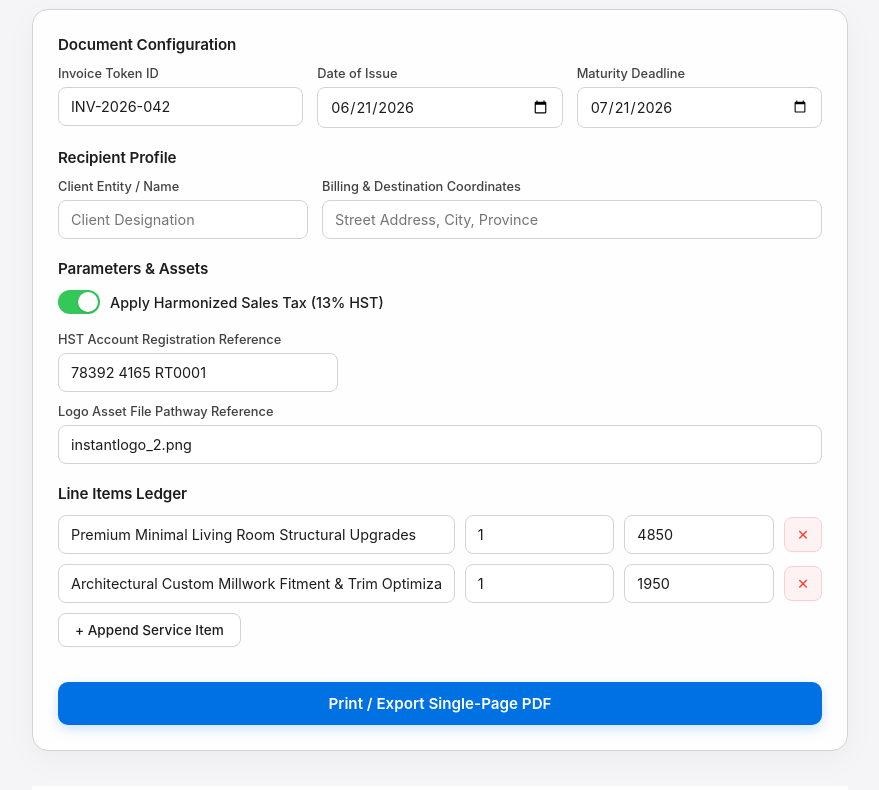
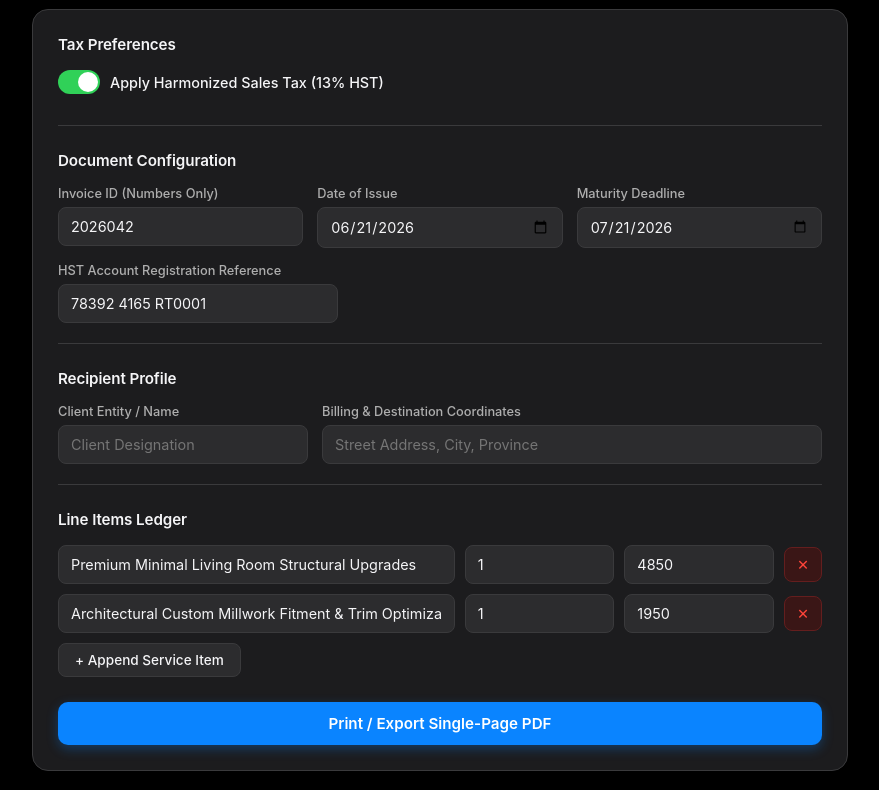
Before and after one commit to Safi-Won-it/InvoiceInstantRenovations, a plain HTML site: page index.html in a window 1280 px wide. Shown: the part 77-867 px from the top of the page, without its empty margins (200-1079 px from the left). Drawn offline with Linux system fonts and the light colour scheme.

Commit message:
Update index.html

```diff
--- a/index.html
+++ b/index.html
@@ -7,17 +7,17 @@
     <style>
         :root {
             --charcoal: #111111;
-            --muted-gray: #6e6e73;
+            --muted-gray: #8e8e93;
             --light-border: #e5e5e5;
 
-            /* Apple Pro Light Theme Colors for Controls (High Contrast) */
-            --apple-bg: #f5f5f7;
-            --apple-panel: rgba(255, 255, 255, 0.85);
-            --apple-input: #ffffff;
-            --apple-text-main: #1d1d1f;
-            --apple-text-label: #424245;
-            --apple-border: #d2d2d7;
-            --apple-accent: #0071e3;
+            /* Apple Pro Dark Theme Colors for Controls */
+            --apple-bg: #000000;
+            --apple-panel: #1c1c1e;
+            --apple-input: #2c2c2e;
+            --apple-text-main: #f5f5f7;
+            --apple-text-label: #aeaeae;
+            --apple-border: #3a3a3c;
+            --apple-accent: #0a84ff;
         }
 
         * {
@@ -30,7 +30,7 @@
 
         body {
             background-color: var(--apple-bg);
-            color: var(--charcoal);
+            color: var(--apple-text-main);
             padding: 30px 20px;
             display: flex;
             flex-direction: column;
@@ -46,11 +46,9 @@
             text-align: center;
         }
 
-        /* --- APPLE LIGHT SIGNATURE CONTROL PANEL UI --- */
+        /* --- APPLE DARK SIGNATURE CONTROL PANEL UI --- */
         .control-panel {
             background-color: var(--apple-panel);
-            backdrop-filter: blur(20px);
-            -webkit-backdrop-filter: blur(20px);
             border: 1px solid var(--apple-border);
             color: var(--apple-text-main);
             padding: 25px;
@@ -58,16 +56,24 @@
             width: 100%;
             max-width: 8.5in;
             margin-bottom: 35px;
-            box-shadow: 0 8px 32px rgba(0, 0, 0, 0.04);
+            box-shadow: 0 8px 32px rgba(0, 0, 0, 0.2);
         }
 
         .panel-section {
-            margin-bottom: 20px;
+            margin-bottom: 25px;
+            border-bottom: 1px solid var(--apple-border);
+            padding-bottom: 20px;
+        }
+
+        .panel-section:last-of-type {
+            border-bottom: none;
+            padding-bottom: 0;
+            margin-bottom: 10px;
         }
 
         .panel-section h3 {
             color: var(--apple-text-main);
-            margin-bottom: 12px;
+            margin-bottom: 16px;
             font-size: 0.95rem;
             font-weight: 600;
             letter-spacing: -0.1px;
@@ -101,7 +107,7 @@
         input:focus {
             outline: none;
             border-color: var(--apple-accent);
-            box-shadow: 0 0 0 3px rgba(0, 113, 227, 0.15);
+            box-shadow: 0 0 0 3px rgba(10, 132, 255, 0.25);
         }
 
         .flex-row-input {
@@ -116,7 +122,7 @@
 
         /* Apple Styled Interactive Buttons */
         .btn {
-            background-color: #ffffff;
+            background-color: var(--apple-input);
             color: var(--apple-text-main);
             border: 1px solid var(--apple-border);
             padding: 8px 16px;
@@ -125,22 +131,21 @@
             cursor: pointer;
             font-size: 0.85rem;
             transition: all 0.15s ease;
-            box-shadow: 0 1px 2px rgba(0,0,0,0.02);
         }
         .btn:hover {
-            background-color: #f5f5f7;
-            border-color: #c5c5c7;
+            background-color: #3a3a3c;
+            border-color: #48484a;
         }
         .btn-danger {
-            background-color: #fff2f2;
-            color: #ff3b30;
-            border: 1px solid #ffccd0;
+            background-color: #3a1616;
+            color: #ff453a;
+            border: 1px solid #641e1e;
             font-size: 0.9rem;
             padding: 8px 12px;
         }
         .btn-danger:hover {
-            background-color: #ffe5e5;
-            border-color: #ff3b30;
+            background-color: #4c1f1f;
+            border-color: #ff453a;
         }
 
         .btn-print {
@@ -153,10 +158,10 @@
             padding: 12px;
             border-radius: 10px;
             margin-top: 15px;
-            box-shadow: 0 4px 12px rgba(0,113,227,0.2);
+            box-shadow: 0 4px 12px rgba(10,132,255,0.3);
         }
         .btn-print:hover {
-            background-color: #0077ed;
+            background-color: #409cff;
             transform: translateY(-0.5px);
         }
 
@@ -177,7 +182,7 @@
             height: 24px;
             appearance: none;
             -webkit-appearance: none;
-            background-color: #e5e5ea;
+            background-color: #3a3a3c;
             border-radius: 12px;
             position: relative;
             cursor: pointer;
@@ -187,7 +192,7 @@
         }
 
         .apple-toggle-label input[type="checkbox"]:checked {
-            background-color: #34c759;
+            background-color: #30d158;
         }
 
         .apple-toggle-label input[type="checkbox"]::before {
@@ -200,14 +205,17 @@
             left: 2px;
             background-color: #ffffff;
             transition: transform 0.2s;
-            box-shadow: 0 1px 3px rgba(0,0,0,0.15);
         }
 
         .apple-toggle-label input[type="checkbox"]:checked::before {
             transform: translateX(18px);
         }
 
-        /* --- PREMIUM INVOICE LIVE SHEET (Strict 1 Page Print Security) --- */
+        .conditional-group {
+            transition: all 0.2s ease-in-out;
+        }
+
+        /* --- PREMIUM INVOICE LIVE SHEET (Strict Single Page Security) --- */
         .invoice-sheet-container {
             width: 100%;
             display: flex;
@@ -217,10 +225,11 @@
 
         .invoice-sheet {
             background: white;
+            color: var(--charcoal);
             width: 8.5in;
             height: 11in;
             padding: 0.5in 0.4in;
-            box-shadow: 0 4px 20px rgba(0,0,0,0.02);
+            box-shadow: 0 4px 20px rgba(0,0,0,0.3);
             display: grid;
             grid-template-rows: auto 1fr auto;
             box-sizing: border-box;
@@ -260,7 +269,7 @@
 
         .meta-text-line {
             font-size: 0.78rem;
-            color: var(--muted-gray);
+            color: #6e6e73;
             margin-bottom: 3px;
         }
         .meta-text-line strong {
@@ -279,7 +288,7 @@
             flex: 1;
             font-size: 0.78rem;
             line-height: 1.4;
-            color: var(--muted-gray);
+            color: #6e6e73;
         }
 
         .identity-column h4 {
@@ -341,7 +350,7 @@
         .terms-box {
             width: 55%;
             font-size: 0.7rem;
-            color: var(--muted-gray);
+            color: #6e6e73;
             line-height: 1.35;
         }
 
@@ -363,7 +372,7 @@
 
         .pricing-box td {
             padding: 4px 0;
-            color: var(--muted-gray);
+            color: #6e6e73;
         }
 
         .pricing-box tr.grand-total-row td {
@@ -382,10 +391,10 @@
             display: flex;
             justify-content: space-between;
             font-size: 0.68rem;
-            color: var(--muted-gray);
+            color: #6e6e73;
         }
 
-        /* --- HARD PRINT SECURITY FOR MOBILE & DESKTOP --- */
+        /* --- HARD PRINT SECURITY FOR IPHONE, IPAD & DESKTOP --- */
         @page {
             size: letter;
             margin: 0mm !important;
@@ -395,10 +404,13 @@
             html, body {
                 width: 8.5in !important;
                 height: 11in !important;
-                background: #ffffff;
+                max-height: 11in !important;
+                background: #ffffff !important;
                 margin: 0 !important;
                 padding: 0 !important;
                 overflow: hidden !important;
+                -webkit-print-color-adjust: exact !important;
+                print-color-adjust: exact !important;
             }
             .control-panel, .app-header-title {
                 display: none !important;
@@ -408,6 +420,7 @@
                 display: block !important;
                 width: 8.5in !important;
                 height: 11in !important;
+                max-height: 11in !important;
             }
             .invoice-sheet {
                 box-shadow: none !important;
@@ -421,8 +434,6 @@
                 page-break-inside: avoid !important;
                 page-break-after: avoid !important;
                 overflow: hidden !important;
-                -webkit-print-color-adjust: exact;
-                print-color-adjust: exact;
             }
             .minimal-table td {
                 font-size: 11px !important;
@@ -432,7 +443,7 @@
         @media (max-width: 768px) {
             .flex-row-input {
                 flex-direction: column;
-                background: rgba(0,0,0,0.02);
+                background: rgba(255,255,255,0.04);
                 padding: 12px;
                 border-radius: 8px;
                 border: 1px solid var(--apple-border);
@@ -447,14 +458,25 @@
 
     <h1 class="app-header-title">Instant Renovations Studio</h1>
 
-    <!-- APPLE DESIGN LIGHT CONTROL CENTER -->
+    <!-- APPLE DESIGN DARK CONTROL CENTER -->
     <div class="control-panel">
+
+        <div class="panel-section">
+            <h3>Tax Preferences</h3>
+            <div style="margin-bottom: 5px;">
+                <label class="apple-toggle-label">
+                    <input type="checkbox" id="in-tax-toggle" checked onchange="toggleTaxView()">
+                    Apply Harmonized Sales Tax (13% HST)
+                </label>
+            </div>
+        </div>
+
         <div class="panel-section">
             <h3>Document Configuration</h3>
             <div class="grid-inputs">
-                <div>
-                    <label>Invoice Token ID</label>
-                    <input type="text" id="in-inv-num" value="INV-2026-042" oninput="refreshInvoiceData()">
+                <div id="inv-num-input-wrap" class="conditional-group">
+                    <label>Invoice ID (Numbers Only)</label>
+                    <input type="number" id="in-inv-num" value="2026042" pattern="[0-9]*" inputmode="numeric" oninput="refreshInvoiceData()">
                 </div>
                 <div>
                     <label>Date of Issue</label>
@@ -464,6 +486,10 @@
                     <label>Maturity Deadline</label>
                     <input type="date" id="in-due-date" onchange="refreshInvoiceData()">
                 </div>
+            </div>
+            <div id="tax-input-wrap" class="conditional-group" style="margin-top: 15px;">
+                <label>HST Account Registration Reference</label>
+                <input type="text" id="in-tax-num" value="78392 4165 RT0001" oninput="refreshInvoiceData()" style="max-width: 280px;">
             </div>
         </div>
 
@@ -478,24 +504,6 @@
                     <label>Billing & Destination Coordinates</label>
                     <input type="text" id="in-client-addr" placeholder="Street Address, City, Province" oninput="refreshInvoiceData()">
                 </div>
-            </div>
-        </div>
-
-        <div class="panel-section">
-            <h3>Parameters & Assets</h3>
-            <div style="margin-bottom: 12px;">
-                <label class="apple-toggle-label">
-                    <input type="checkbox" id="in-tax-toggle" checked onchange="toggleTaxView()">
-                    Apply Harmonized Sales Tax (13% HST)
-                </label>
-            </div>
-            <div id="tax-input-wrap">
-                <label>HST Account Registration Reference</label>
-                <input type="text" id="in-tax-num" value="78392 4165 RT0001" oninput="refreshInvoiceData()" style="max-width: 280px;">
-            </div>
-            <div style="margin-top: 12px;">
-                <label>Logo Asset File Pathway Reference</label>
-                <input type="text" id="in-logo-path" value="instantlogo_2.png" oninput="refreshInvoiceData()">
             </div>
         </div>
 
@@ -516,11 +524,11 @@
             <div>
                 <div class="invoice-header">
                     <div class="logo-box">
-                        <img id="sheet-logo-img" src="instantlogo_2.png" alt="instantlogo_2.png">
+                        <img id="sheet-logo-img" src="instantlogo_2.png" alt="Logo">
                     </div>
                     <div class="header-meta-box">
                         <h1>INVOICE</h1>
-                        <div class="meta-text-line"><strong>Invoice #:</strong> <span id="out-inv-num"></span></div>
+                        <div class="meta-text-line" id="sheet-inv-num-line"><strong>Invoice #:</strong> <span id="out-inv-num"></span></div>
                         <div class="meta-text-line"><strong>Date:</strong> <span id="out-date"></span></div>
                         <div class="meta-text-line"><strong>Due Date:</strong> <span id="out-due-date"></span></div>
                     </div>
@@ -610,6 +618,7 @@
         function runStartupConfig() {
             renderControlsList();
             refreshInvoiceData();
+            toggleTaxView();
         }
 
         function renderControlsList() {
@@ -651,17 +660,25 @@
 
         function toggleTaxView() {
             const taxInputArea = document.getElementById('tax-input-wrap');
+            const invInputArea = document.getElementById('inv-num-input-wrap');
+
             const sheetTaxRow = document.getElementById('sheet-tax-item-row');
+            const sheetInvLine = document.getElementById('sheet-inv-num-line');
             const taxRegText = document.getElementById('out-tax-reg-id-line');
+
             const activeStatus = document.getElementById('in-tax-toggle').checked;
 
             if (activeStatus) {
                 taxInputArea.style.display = 'block';
+                invInputArea.style.display = 'block';
                 sheetTaxRow.style.display = 'table-row';
+                sheetInvLine.style.display = 'block';
                 taxRegText.style.display = 'inline';
             } else {
                 taxInputArea.style.display = 'none';
+                invInputArea.style.display = 'none';
                 sheetTaxRow.style.display = 'none';
+                sheetInvLine.style.display = 'none';
                 taxRegText.style.display = 'none';
             }
             refreshInvoiceData();
@@ -678,10 +695,6 @@
 
             document.getElementById('out-client-name').innerText = document.getElementById('in-client-name').value || 'Client Assignment Designation';
             document.getElementById('out-client-addr').innerText = document.getElementById('in-client-addr').value || 'Destination Billing Location Coordinates';
-
-            const imgEl = document.getElementById('sheet-logo-img');
-            imgEl.src = document.getElementById('in-logo-path').value || 'instantlogo_2.png';
-            imgEl.alt = document.getElementById('in-logo-path').value || 'instantlogo_2.png';
 
             const taxNumInput = document.getElementById('in-tax-num').value;
             document.getElementById('out-tax-reg-id-line').innerText = taxNumInput ? `HST/GST ID: ${taxNumInput}` : '';
```
